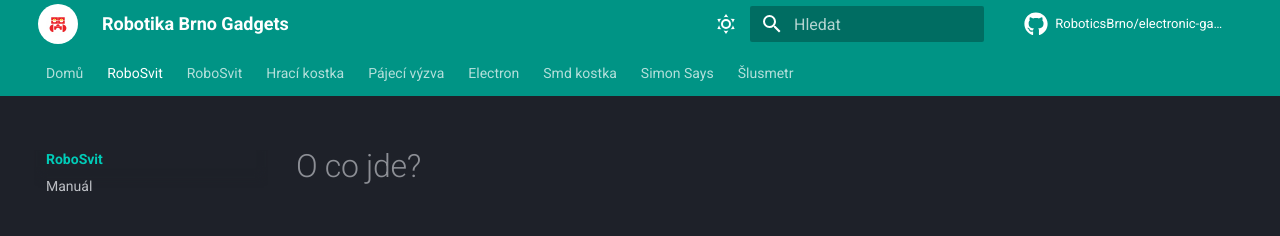
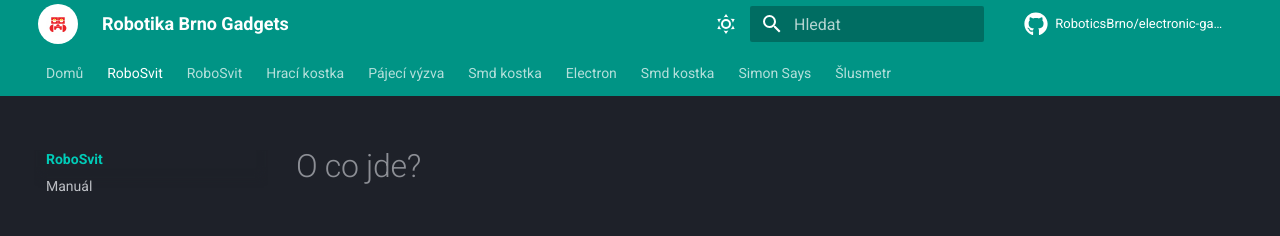
Before and after one commit to RoboticsBrno/electronic-gadgets, an MkDocs documentation site: the page built from gadgets/roboSvit/README.md, in a window 1280 px wide and 1354 px high. Shown: the top 236 px of the window. Built offline with MkDocs 1.6.1 and Material for MkDocs 9.7.7, drawn with Linux system fonts in a browser that asks for light colours; comment, search, counter and statistics services are not loaded.

```diff
--- a/mkdocs.yml
+++ b/mkdocs.yml
@@ -115,6 +115,10 @@ nav:
       - electronicDie/manual.md
   - Pájecí výzva:
       - https://smd-challenge.robotikabrno.cz
+      - smdChallenge/
+  - Smd kostka:
+      - smdKostka/README.md
+      - smdKostka/manual.md
   - Electron:
       - electron/README.md
       - electron/electron-lesson-1.md
```
